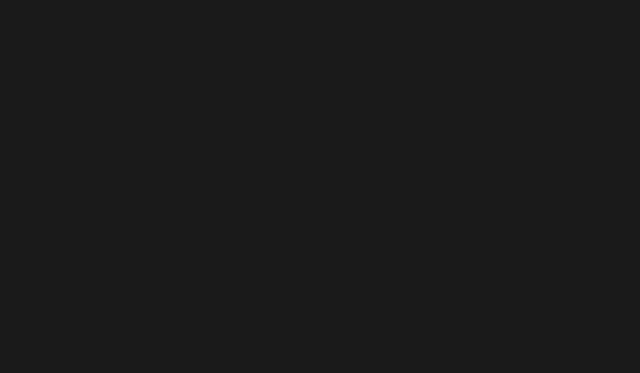
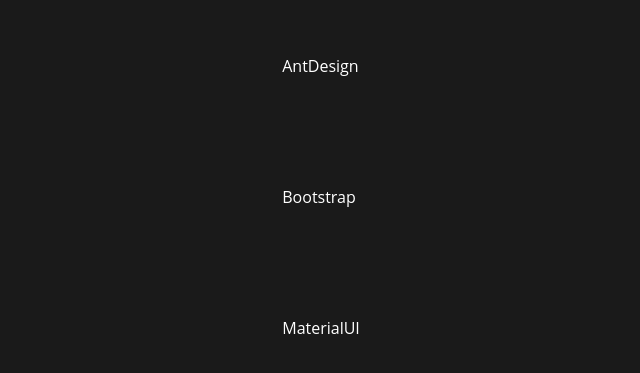
Before and after one commit to D-Ono/monitoria-banco-de-dados, a React (Vite) app in the folder components/: page / in a window 1280 px wide. Shown: the part 203-576 px from the top of the page, without its empty margins (319-959 px from the left). Built offline with nearby package versions, Linux system fonts and the light colour scheme.

Commit message:
dealing with routes

```diff
--- a/components/package.json
+++ b/components/package.json
@@ -9,8 +9,10 @@
     "preview": "vite preview"
   },
   "dependencies": {
+    "@types/react-router-dom": "^5.3.3",
     "react": "^18.2.0",
-    "react-dom": "^18.2.0"
+    "react-dom": "^18.2.0",
+    "react-router-dom": "^6.8.1"
   },
   "devDependencies": {
     "@types/react": "^18.0.26",
--- a/components/src/index.css
+++ b/components/src/index.css
@@ -5,4 +5,5 @@
 	box-sizing: border-box;
 	font-family: "Open Sans", sans-serif;
 	background-color: #1a1a1a;
+	color: #ffffff;
 }
--- /dev/null
+++ b/components/src/pages/AntDesign/index.tsx
@@ -0,0 +1,11 @@
+import React from "react";
+
+const AntDesign: React.FC = () => {
+	return (
+		<>
+			<h2>AntDesign</h2>
+		</>
+	);
+};
+
+export default AntDesign;
--- /dev/null
+++ b/components/src/pages/Bootstrap/index.tsx
@@ -0,0 +1,11 @@
+import React from "react";
+
+const Bootstrap: React.FC = () => {
+	return (
+		<>
+			<h2>Bootstrap</h2>
+		</>
+	);
+};
+
+export default Bootstrap;
--- /dev/null
+++ b/components/src/pages/Home/home.css
@@ -0,0 +1,20 @@
+html,
+body {
+	width: 100vw;
+	height: 100vh;
+	display: flex;
+	flex-direction: column;
+	justify-content: center;
+	align-items: center;
+}
+
+a {
+	text-decoration: none;
+}
+
+div {
+	height: 70%;
+	display: flex;
+	flex-direction: column;
+	justify-content: space-around;
+}
--- /dev/null
+++ b/components/src/pages/Home/index.tsx
@@ -0,0 +1,21 @@
+import React from "react";
+import { Link } from "react-router-dom";
+import "./home.css";
+
+const Home: React.FC = () => {
+	return (
+		<div>
+			<Link to="/antdesign">
+				<span>AntDesign</span>
+			</Link>
+			<Link to="/Bootstrap">
+				<span>Bootstrap</span>
+			</Link>
+			<Link to="/materialui">
+				<span>MaterialUI</span>
+			</Link>
+		</div>
+	);
+};
+
+export default Home;
--- /dev/null
+++ b/components/src/pages/MaterialUI/index.tsx
@@ -0,0 +1,11 @@
+import React from "react";
+
+const MaterialUI: React.FC = () => {
+	return (
+		<>
+			<h2>MaterialUI</h2>
+		</>
+	);
+};
+
+export default MaterialUI;
```
Also changed, not shown: components/src/App.tsx (deleted, +0 -30 lines), components/src/main.tsx (+25 -1 lines), 1 other file (tests, documents, lock files or other folders).
